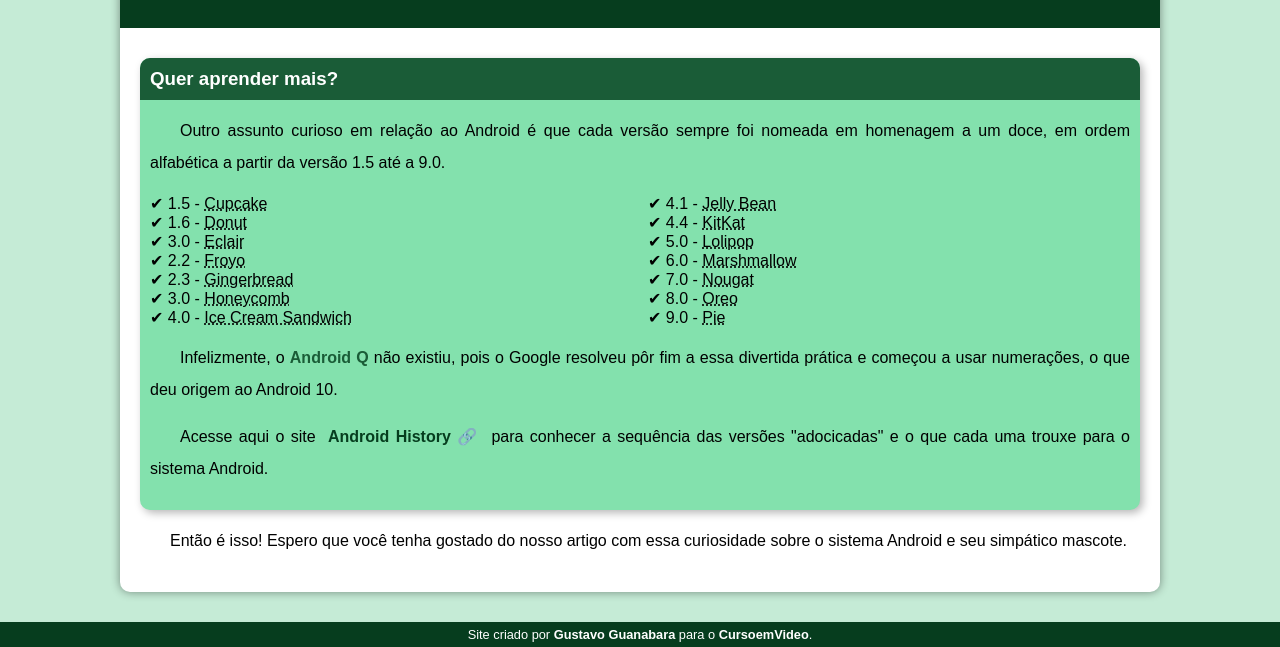
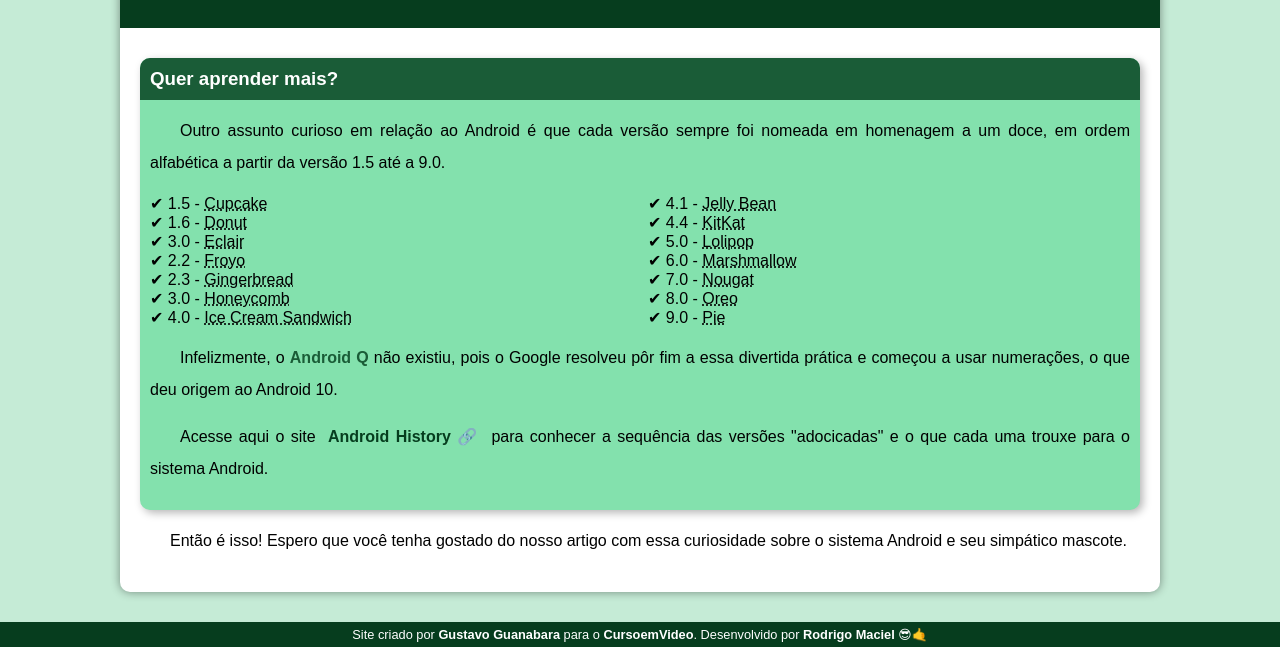
Before and after one commit to rodrisousa/projeto-android, a plain HTML site: page index.html in a window 1280 px wide. Shown: the part 2403-3050 px from the top of the page. Drawn offline with Linux system fonts and the light colour scheme.

Commit message:
Rodapé alterado

```diff
--- a/index.html
+++ b/index.html
@@ -139,7 +139,7 @@
 
     <footer>
         <p>Site criado por <a href="https://gustavoguanabara.github.io/" target="_blank">Gustavo Guanabara</a> para o <a
-                href="https://www.youtube.com/@CursoemVideo" target="_blank">CursoemVideo</a>.</p>
+                href="https://www.youtube.com/@CursoemVideo" target="_blank">CursoemVideo</a>. Desenvolvido por <strong>Rodrigo Maciel</strong> &#x1F60E&#x1F919</p>
     </footer>
 </body>
 
```
